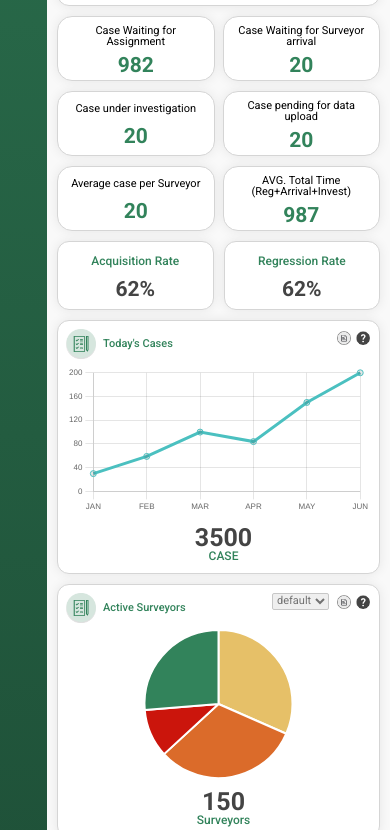
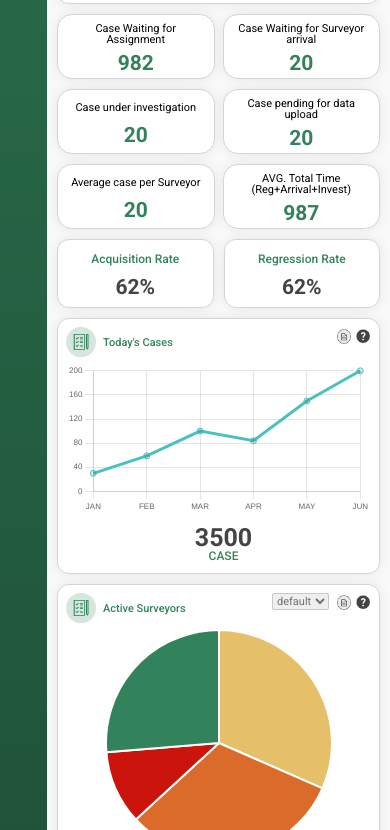
Before and after one commit to ZeeshanDeveloper/Admin-Dashboard, a plain HTML site: page index.html in a window 390 px wide. Shown: the part 1170-2000 px from the top of the page. Drawn offline with nearby package versions, Linux system fonts and the light colour scheme.

Commit message:
Add files via upload

```diff
--- a/css/responsive.css
+++ b/css/responsive.css
@@ -270,7 +270,7 @@
     .app-wrap .top-bar .h1 {
         position: relative;
         top: 6px;
-        font-size: 14px;
+        font-size: 13px;
     }
     .app-wrap .top-bar .top-bar-filter{
         grid-template-columns: auto auto;
@@ -285,6 +285,7 @@
         position: relative;
         top: 0px;
         right: 0px;
+        font-size: 9px;
     }
     .app-wrap .top-bar .top-bar-filter .top-user{
         position: relative;
@@ -369,6 +370,14 @@
     .app-wrap .content .dash-center .dash-graph-num .graph-box .graph-img-box .graph-p span{
         font-size: 25px;
     }
+    .app-wrap .content .dash-center .dash-graph-num .graph-box .graph-img-box .graph-img canvas{
+        max-height: none;
+        max-width: 100%;
+    }
+    .app-wrap .content .dash-center .dash-graph-num .graph-box .graph-img-box .graph-img.donught canvas{
+        max-width: 75%;
+        margin: auto;
+    }
     .app-wrap .content .dash-right{
         grid-template-columns: 1fr 1fr;
     }
@@ -382,4 +391,5 @@
     .app-wrap .content .dash-right .dash-box .dash-big {
         font-size: 17px;
     }
+
 }
--- a/index.html
+++ b/index.html
@@ -276,7 +276,7 @@
                                 <img class="help" src="img/icons/help.png"/>
                             </p>
                             <div class="graph-img-box">
-                                <div class="graph-img">
+                                <div class="graph-img donught">
                                     <canvas id="gragh-line-chart2"></canvas>
                                 </div>
                                 <p class="graph-p"><span>150</span>Surveyors</p>
```
